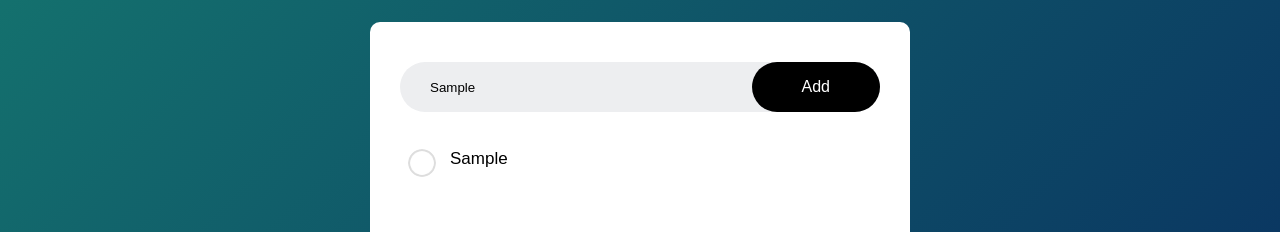
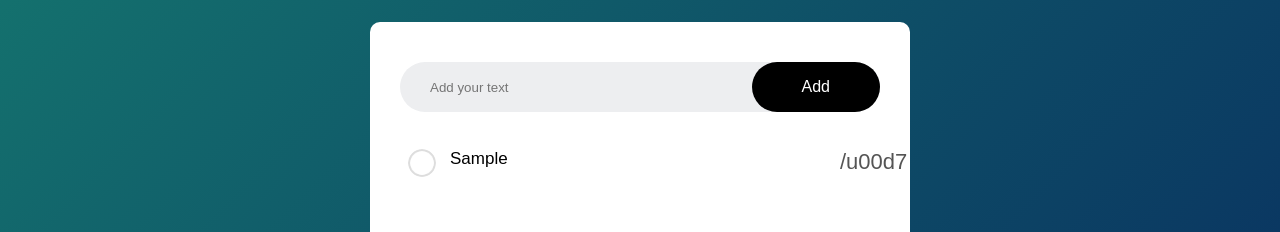
Before and after one commit to cescodev11/todolist-javascript, a plain HTML site: page index.html in a window 1280 px wide. Both pictures are taken after typing "Sample" into the empty fields and a click on the button "Add". Shown: the part 173-405 px from the top of the page. Drawn offline with Linux system fonts and the light colour scheme.

Commit message:
x-notworking

```diff
--- a/script.js
+++ b/script.js
@@ -8,5 +8,9 @@ function addTask() {
     let li = document.createElement("li");
     li.innerHTML = inputBox.value;
     listContainer.appendChild(li);
+    let span = document.createElement("span");
+    span.innerHTML= "/u00d7";
+    li.appendChild(span);
   }
+  inputBox.value = "";
 }
--- a/style.css
+++ b/style.css
@@ -96,3 +96,19 @@ ul li.checked{
 ul li.checked::before {
     background-image: url(images/checked.png);
 }
+
+ul li span {
+    position: absolute;
+    right: 0;
+    top: 5px;
+    width: 40px;
+    height:40px;
+    font-size:22px;
+    color:#555;
+    line-height: 40px;
+    text-align: center;
+}
+
+ul li span:hover {
+    background:#edeef0;
+}
```
